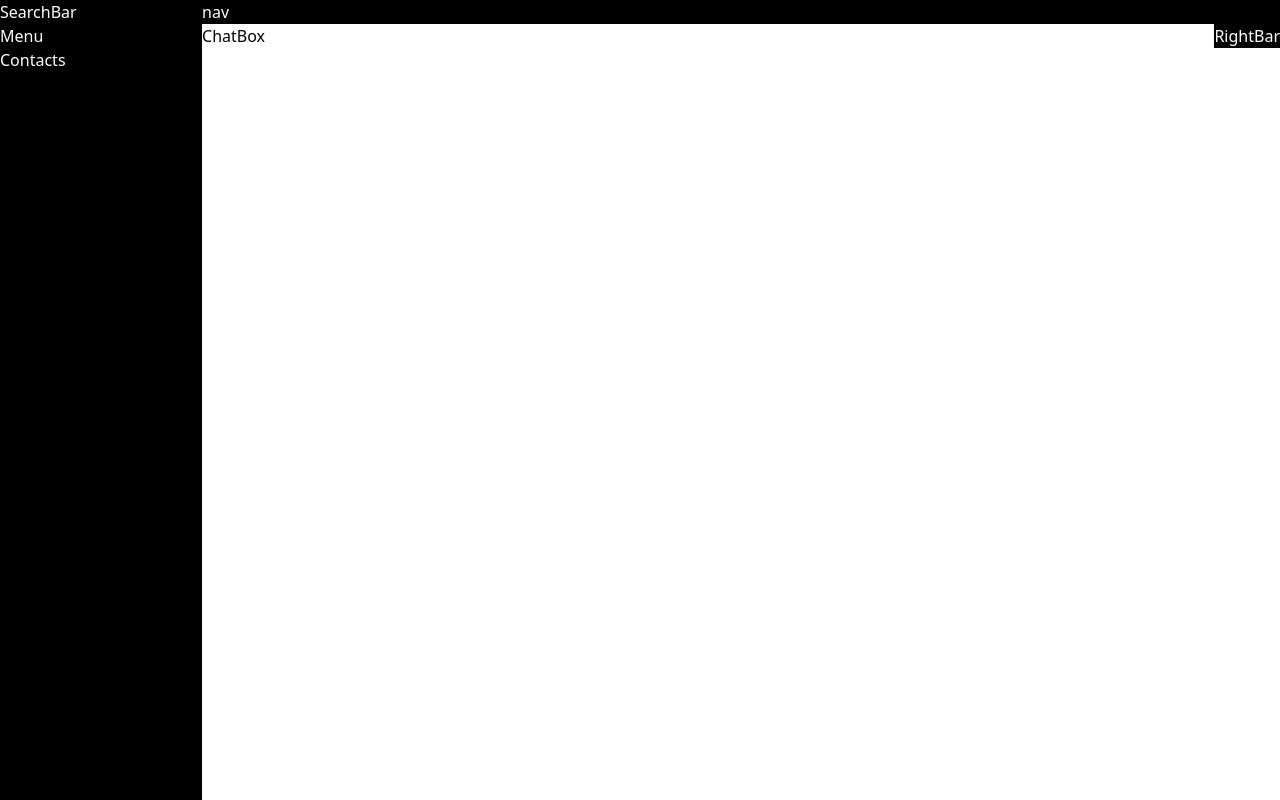
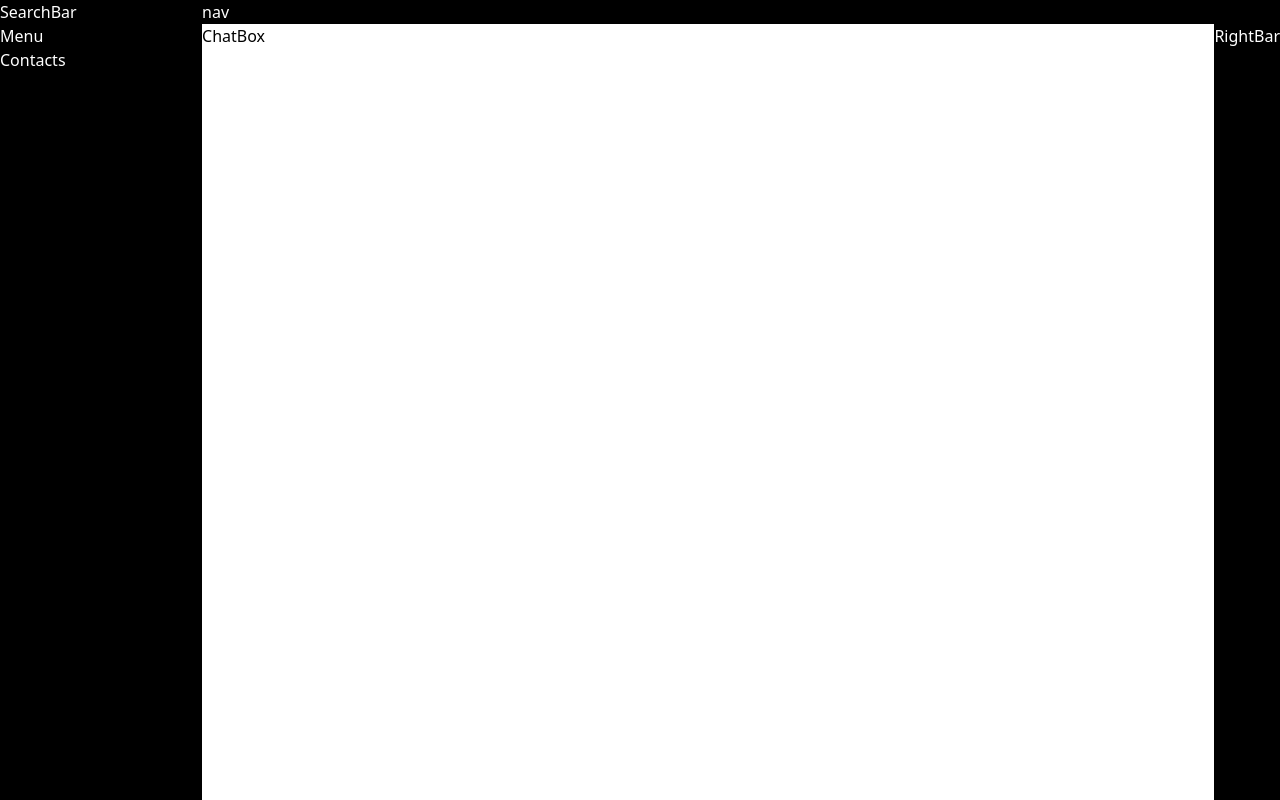
Before and after one commit to ushagotame000/collegeproject, a React (Create React App) app in the folder client/: page / in a window 1280 px wide. Built offline with nearby package versions, Linux system fonts and the light colour scheme.

Commit message:
setup of basic layout

```diff
--- a/client/src/components/Chat.tsx
+++ b/client/src/components/Chat.tsx
@@ -3,7 +3,7 @@
 function Chat() {
   return (
     <>
-      <div className="w-full h-full">ChatBox</div>
+      <div className="w-full">ChatBox</div>
     </>
   );
 }
--- a/client/src/pages/Home.tsx
+++ b/client/src/pages/Home.tsx
@@ -3,14 +3,15 @@
 import TopBar from "../components/TopBar";
 import Chat from "../components/Chat";
 import RightBar from "../components/RightBar";
+
 function Home() {
   return (
     <>
-      <div className="flex justify-between h-screen">
-        <LeftBar></LeftBar>
-        <div className="s flex-col w-full h-full">
+      <div className="flex h-screen">
+        <LeftBar />
+        <div className="flex flex-col w-full">
           <TopBar />
-          <div className="flex w-full justify-between">
+          <div className="flex flex-grow">
             <Chat />
             <RightBar />
           </div>
```
